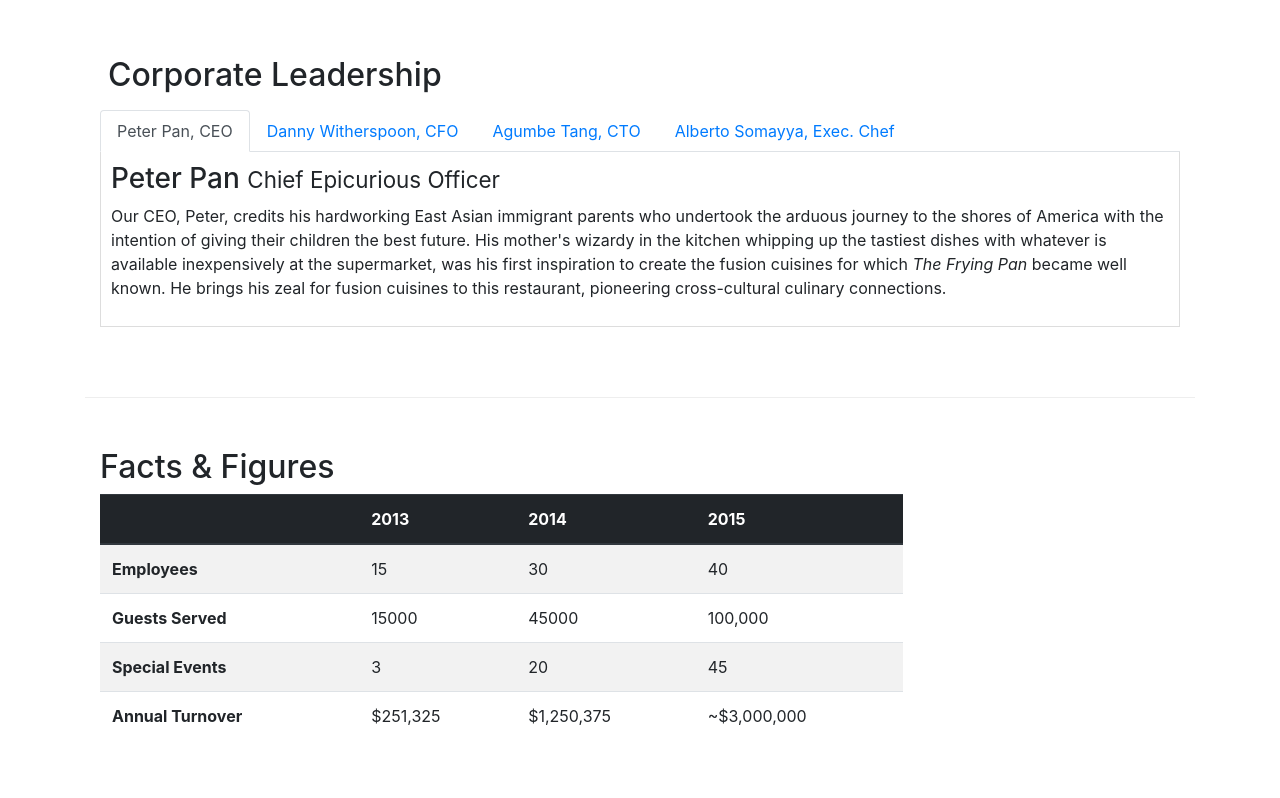
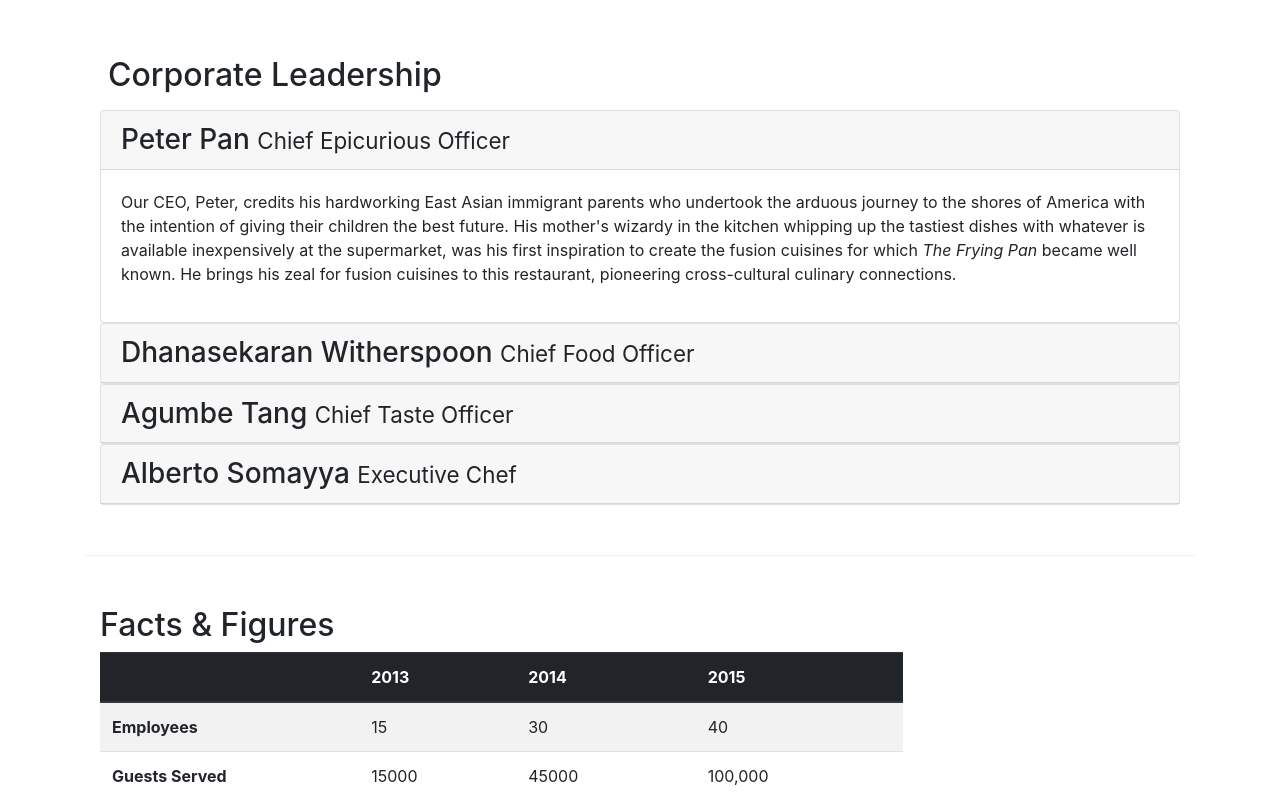
Before and after one commit to akshaya-9/CourseraBootstrapCourseWork, a website: page aboutus.html in a window 1280 px wide. Shown: the part 849-1647 px from the top of the page. Drawn offline with nearby package versions, Linux system fonts and the light colour scheme.

Commit message:
accordion

```diff
--- a/aboutus.html
+++ b/aboutus.html
@@ -116,6 +116,7 @@
         <div class="row row-content">
             <div class="col-12 col-sm col-md col-lg col-xl sp">
                 <h2 class="d-block p-2">Corporate Leadership</h2>
+           <!-- tab navigation
                 <ul class="nav nav-tabs">
                     <li class="nav-item" >
                         <a class="nav-link active" href="#peter" role="tab" data-toggle="tab">Peter Pan, CEO</a>
@@ -132,10 +133,16 @@
                         <a class="nav-link" href="#alberto" role="tab"
                           data-toggle="tab">Alberto Somayya, Exec. Chef</a>
                       </li>
-                </ul>
-                <div class="tab-content">
-                    <div role="tabpanel" class="tab-pane fade show active" id="peter">
-                    <h3 > Peter Pan <small >Chief Epicurious Officer</small></h3>
+                </ul>-->
+
+
+                <div id="accordion">
+                    <div class="card">
+                        <div class="card-header" role="tab" id="peterhead">
+                            <h3 class="mb-0"> <a data-toggle="collapse" data-target="#peter" >Peter Pan <small >Chief Epicurious Officer</small></a></h3>
+                         </div>
+                        <div role="tabpanel" class="collapse  show " id="peter" data-parent="#accordion">
+                            <div class="card-body">
                                 <p class="d-none d-sm-block"> Our CEO, Peter, credits his hardworking East Asian immigrant parents who undertook the arduous
                                     journey to the shores of America with the intention of giving their children the best future. His
                                     mother's wizardy in the kitchen whipping up the tastiest dishes with whatever is available
@@ -143,31 +150,50 @@
                                     <em>The Frying Pan</em> became well known. He brings his zeal for fusion cuisines to this
                                     restaurant, pioneering cross-cultural culinary connections.</p>
                             </div>
+                          </div>
+                         </div>
 
-                    <div role="tabpanel" class="tab-pane fade " id="danny">
-
-                   <h3>Dhanasekaran Witherspoon <small>Chief Food Officer</small></h3>
+                         <div class="card">
+                             <div class="card-header" role="tab" id="dannyhead" >
+                                <h3 class="mb-0"><a data-toggle="collapse" data-target="#danny" >Dhanasekaran Witherspoon <small>Chief Food Officer</small></a></h3>
+                             </div>
+                             <div role="tabpanel" class="collapse fade " id="danny" data-parent="#accordion">
+                                 <div class="card-body">
                                 <p class="d-none d-sm-block">Our CFO, Danny, as he is affectionately referred to by his colleagues, comes from a long established
                                     family tradition in farming and produce. His experiences growing up on a farm in the Australian
                                     outback gave him great appreciation for varieties of food sources. As he puts it in his own words,
                                     <em>Everything that runs, wins, and everything that stays, pays!</em></p>
                           </div>
-                        <div role="tabpanel" class="tab-pane fade " id="agumbe">
+                         </div>
+                        </div>
+                     <div class="card">
+                         <div class="card-header" role="tab" id="agumbehead">
+                            <h3 class="mb-0"><a data-toggle="collapse" data-target="#agumbe">Agumbe Tang <small>Chief Taste Officer</small></a> </h3>
+                         </div>
+                         <div role="tabpanel" class="collapse fade " id="agumbe" data-parent="#accordion">
+                        <div class="card-body">
 
-                   <h3>Agumbe Tang <small>Chief Taste Officer</small></h3>
                             <p class="d-none d-sm-block" >Blessed with the most discerning gustatory sense, Agumbe, our CTO, personally ensures that every dish
                                 that we serve meets his exacting tastes. Our chefs dread the tongue lashing that ensues if their
                                 dish does not meet his exacting standards. He lives by his motto, <em>You click only if you survive
                                     my lick.</em></p>
                     </div>
 
-            <div role="tabpanel" class="tab-pane fade " id="alberto">
+                        </div>
+                     </div>
 
-                    <h3>Alberto Somayya <small>Executive Chef</small></h3>
+                <div class="card">
+                    <div class="card-header" role="tab" id="albertohead">
+                        <h3 class="mb-0"><a data-toggle="collapse" data-target="#alberto">Alberto Somayya <small>Executive Chef</small></a></h3>
+                    </div>
+                    <div role="tabpanel" class="collapse fade " id="alberto" data-parent="#accordion">
+                        <div class="card-body">
                             <p class="d-none d-sm-block">Award winning three-star Michelin chef with wide International experience having worked closely with
                                 whos-who in the culinary world, he specializes in creating mouthwatering Indo-Italian fusion
                                 experiences. He says, <em>Put together the cuisines from the two craziest cultures, and you get a
                                     winning hit! Amma Mia!</em></p>
+        </div>
+                        </div>
                 </div>
 </div>
 
```
Lines whose indentation alone changed are shown as unchanged.
